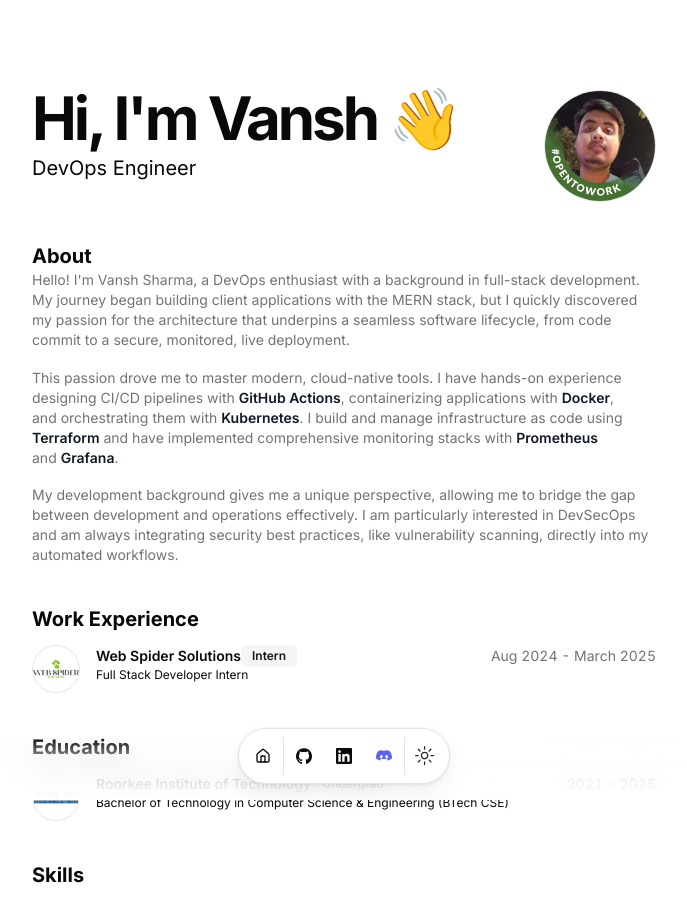
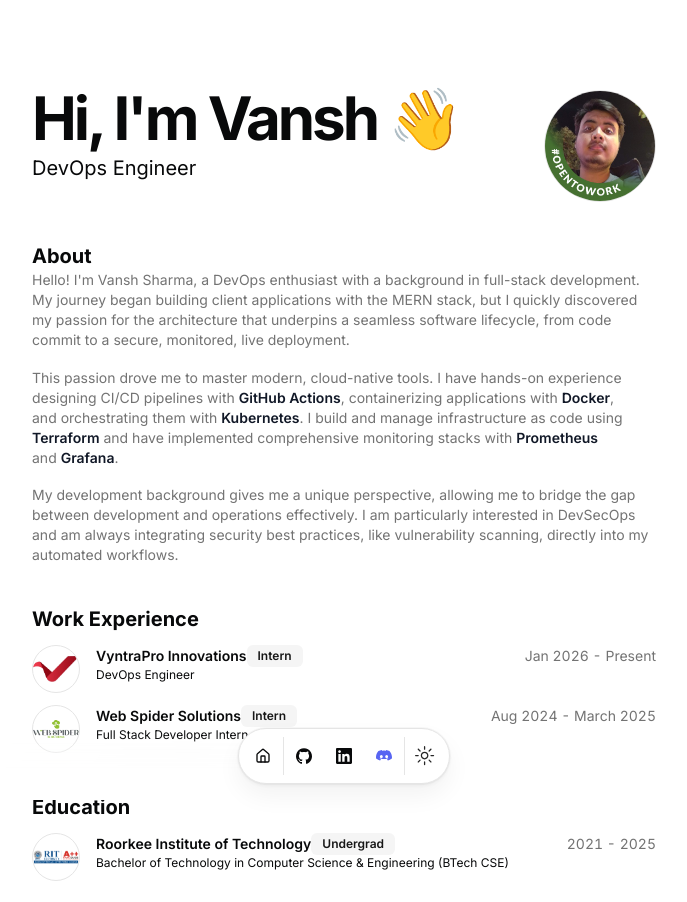
Before and after one commit to ShenLongVansh/portfolio, a Next.js app: page / in a window 1280 px wide. Shown: the top 902 px of the page, without its empty margins (296-983 px from the left). Built offline with nearby package versions, Linux system fonts and the light colour scheme.

Commit message:
added new job opportunity

```diff
--- a/src/data/resume.tsx
+++ b/src/data/resume.tsx
@@ -16,12 +16,11 @@
   avatarUrl: "/me.png",
   skills: [
     "Docker",
-    "Kubernetes",
     "GitHub Actions",
     "Prometheus",
     "Grafana",
     "Terraform",
-    "AWS",
+    "Azure",
     "Nginx",
     "Linux",
     "Git",
@@ -64,6 +63,19 @@
   },
 
   work: [
+
+    {
+      company: "VyntraPro Innovations",
+      href: "https://webspidersolutions.com/",
+      badges: ["Intern"],
+      location: "Gurugram",
+      title: "DevOps Engineer",
+      logoUrl: "/vyntra.png",
+      start: "Jan 2026",
+      end: "Present",
+      description:
+        "Migrated an on-premises backend application to an Azure Virtual Machine, ensuring stable deployment and service continuity. Automated application startup and monitoring using systemd on Linux, while configuring and managing Linux server environments for backend workloads. Contributed to improving deployment reliability and operational stability by working closely with backend and infrastructure components in a production-like environment.",
+    },
 
     {
       company: "Web Spider Solutions",
```
